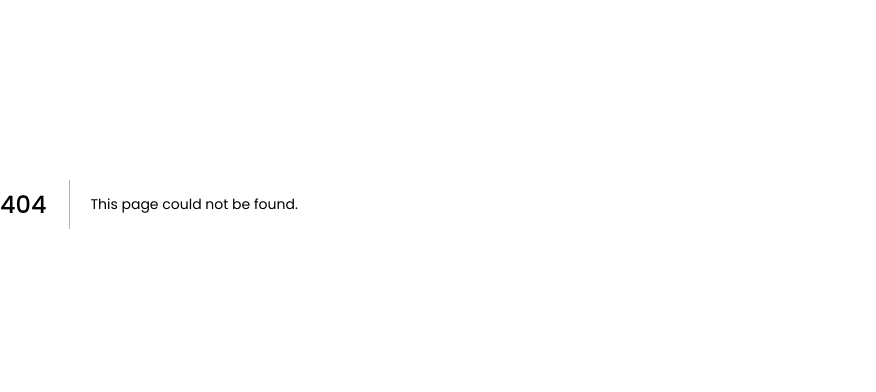
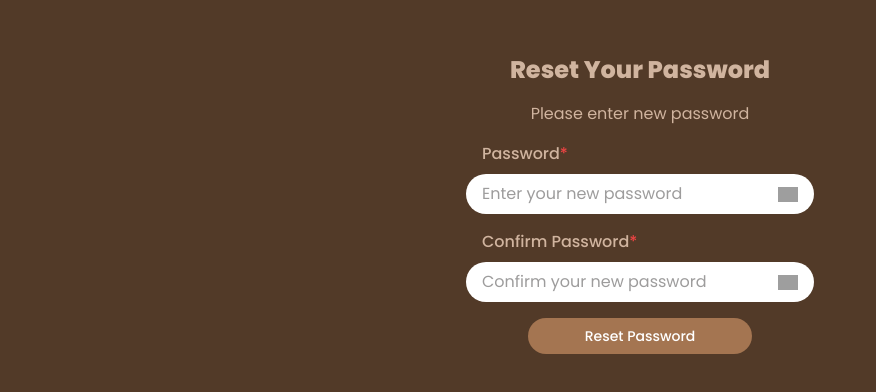
Before and after one commit to incubation-center/B8-FullStack--Website--Group7, a Next.js app: page /reset-password/1/1 in a window 1280 px wide. Before the commit this address had no page. Shown: the part 196-588 px from the top of the page, without its empty margins (0-876 px from the left). Built offline with nearby package versions, Linux system fonts and the light colour scheme; grey boxes are pictures that could not be loaded.

Commit message:
feat(UI): reset password

```diff
--- a/components/RequestStatus/RequestTable.tsx
+++ b/components/RequestStatus/RequestTable.tsx
@@ -48,7 +48,9 @@ export default function RequestTable({
                 className='w-14 hidden md:block'
               />
               <div className='whitespace-pre-wrap text-left'>
-                {request.book.title}
+                {request.book.title.length > 50
+                  ? request.book.title.slice(0, 50) + '...'
+                  : request.book.title}
               </div>
             </td>
 
--- /dev/null
+++ b/pages/reset-password/[userId]/[token].tsx
@@ -0,0 +1,135 @@
+import useAlertModal from '@/components/Modals/Alert';
+import SpinningLoadingSvg from '@/components/icon/SpinningLoadingSvg';
+import PasswordInput from '@/components/login/PasswordInput';
+import { GetServerSidePropsContext } from 'next';
+import { useState } from 'react';
+import { SubmitHandler, useForm } from 'react-hook-form';
+
+export function getServerSideProps(context: GetServerSidePropsContext) {
+  const { userId, token } = context.params as {
+    userId: string;
+    token: string;
+  };
+
+  return {
+    props: {
+      userId,
+      token
+    }
+  };
+}
+
+export default function ResetPassword({
+  userId,
+  token
+}: {
+  userId: string;
+  token: string;
+}) {
+  const [isResettingPassword, setIsResettingPassword] = useState(false);
+
+  const {
+    register,
+    handleSubmit,
+    watch,
+    formState: { errors }
+  } = useForm<{
+    password: string;
+    confirmPassword: string;
+  }>();
+
+  const onSubmit: SubmitHandler<{
+    password: string;
+    confirmPassword: string;
+  }> = async (data) => {};
+
+  const { AlertModal, showAlert } = useAlertModal();
+
+  return (
+    <>
+      <AlertModal />
+
+      <div className='w-full h-full flex justify-center items-center bg-primary'>
+        <div
+          className='
+          flex flex-col justify-center items-center
+          h-fit w-fit
+          overflow-y-scroll
+
+        '
+        >
+          <div className='space-y-4 text-center flex flex-col items-center'>
+            <h1 className='text-2xl font-extrabold text-alt-secondary'>
+              Reset Your Password
+            </h1>
+            <p className='text-alt-secondary text-base'>
+              Please enter new password
+            </p>
+
+            <form
+              onSubmit={handleSubmit(onSubmit)}
+              className='min-w-[300px] space-y-4'
+            >
+              {/* password */}
+              <PasswordInput
+                register={register('password', {
+                  required: 'Please enter your password'
+                })}
+                error={errors.password}
+                name='password'
+                label='Password'
+                placeholder='Enter your new password'
+                labelClassName='text-alt-secondary ml-4 font-medium'
+                errorClassName='bg-red-500 text-white rounded-full w-fit px-2 mt-2 ml-4 text-sm text-center'
+                disabled={isResettingPassword}
+              />
+
+              {/* confirm password */}
+              <PasswordInput
+                register={register('confirmPassword', {
+                  required: 'Confirm password is required',
+                  validate: (val: string) => {
+                    if (watch('password') != val) {
+                      return 'Confirm password do not match';
+                    }
+                  }
+                })}
+                error={errors.confirmPassword}
+                name='confirmPassword'
+                label='Confirm Password'
+                placeholder='Confirm your new password'
+                labelClassName='text-alt-secondary ml-4 font-medium'
+                errorClassName='bg-red-500 text-white rounded-full w-fit px-2 mt-2 ml-4 text-sm text-center'
+                disabled={isResettingPassword}
+              />
+
+              <button
+                type='submit'
+                className='
+                  bg-secondary
+                  text-white
+                  rounded-full
+                  px-4
+                  py-2
+                  font-medium
+                  text-sm
+                  w-56
+                '
+                disabled={isResettingPassword}
+              >
+                {isResettingPassword ? (
+                  <div className='flex justify-center items-center'>
+                    <SpinningLoadingSvg className='w-5 h-5 text-white' />
+                    <span className='ml-2'>Resetting Password</span>
+                  </div>
+                ) : (
+                  'Reset Password'
+                )}
+              </button>
+            </form>
+          </div>
+        </div>
+      </div>
+    </>
+  );
+}
--- a/service/api/auth.ts
+++ b/service/api/auth.ts
@@ -50,7 +50,7 @@ export async function AuthRefreshToken(refreshToken: string) {
 export async function AuthForgotPassword(email: string) {
   try {
     const response = await axiosClient.post(
-      API_ENDPOINT.AUTH.FORGOT_PASSWORD(email)
+      API_ENDPOINT.USER.FORGOT_PASSWORD(email)
     );
 
     return response;
```
Also changed, not shown: utils/enum.ts (+4 -4 lines).
